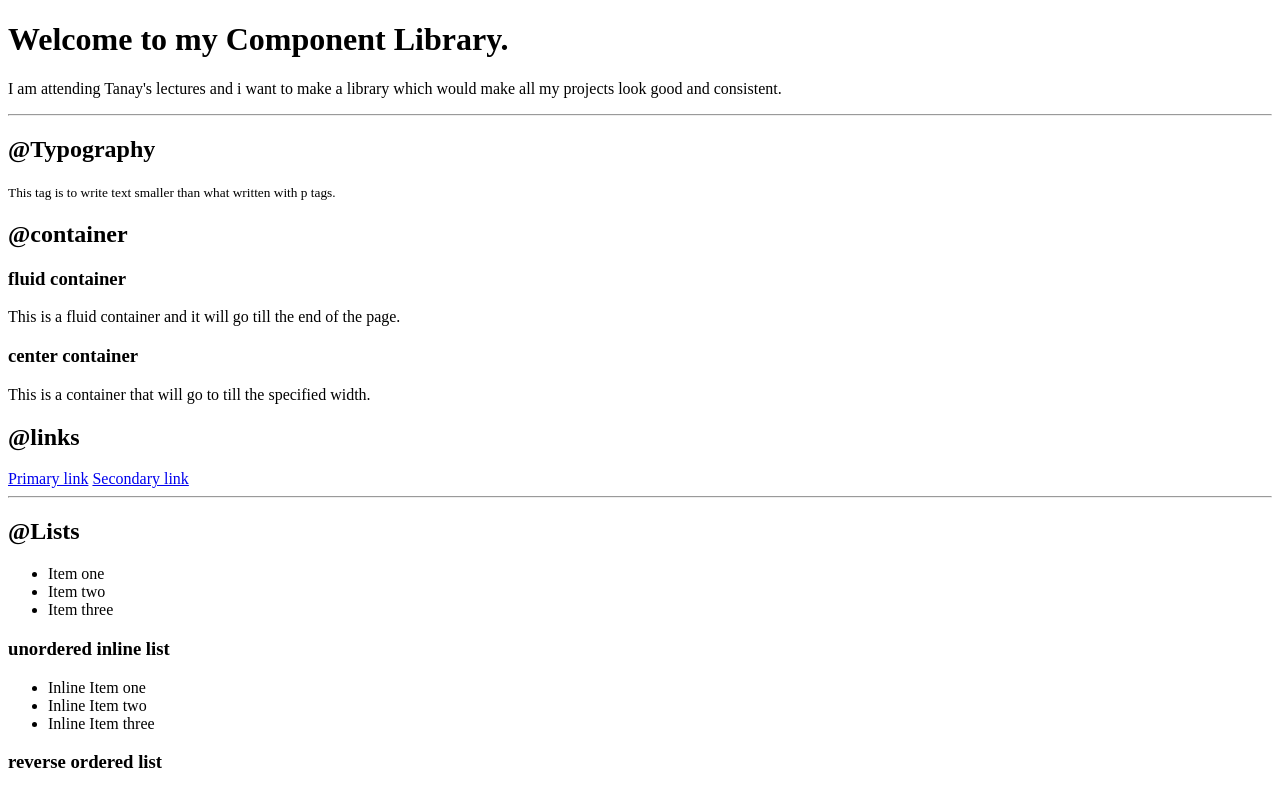
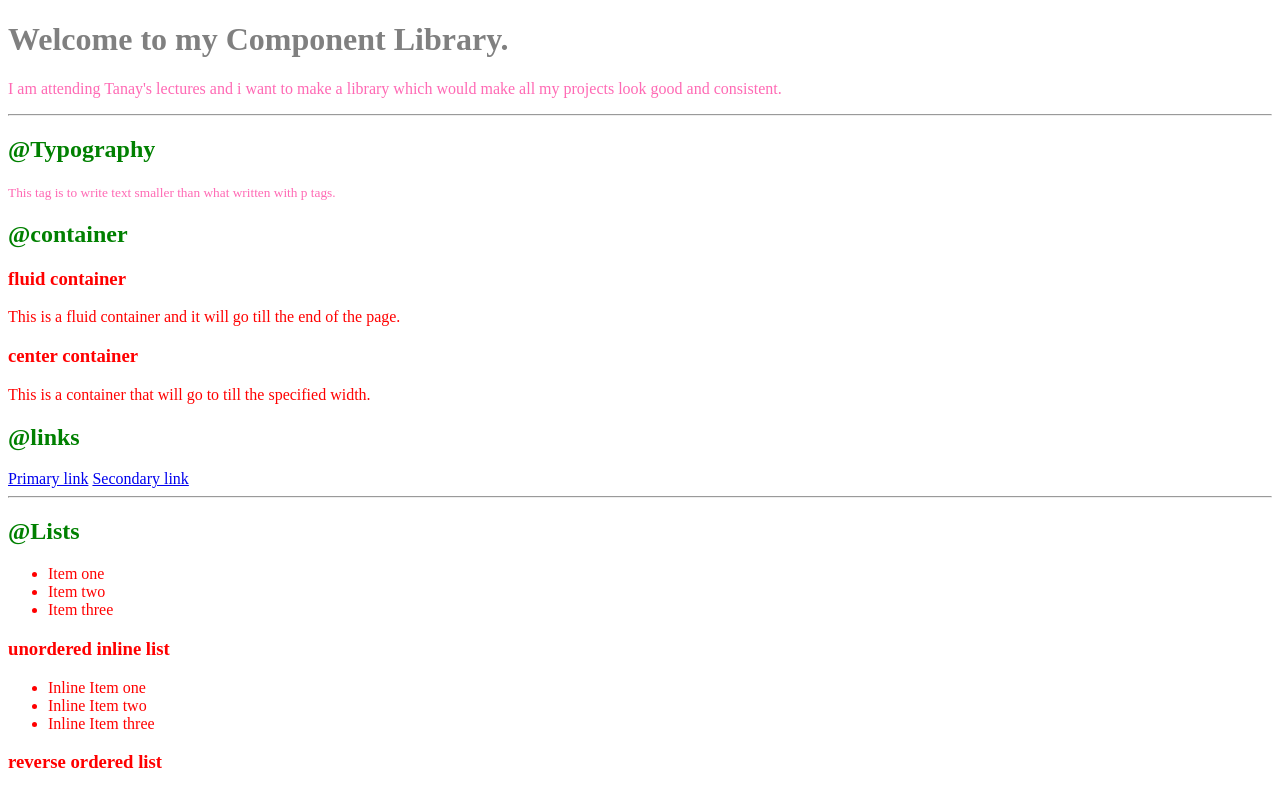
Before and after one commit to sabhinav4523/live-learning, a plain HTML site: page index.html in a window 1280 px wide. Shown: the top 789 px of the page. Drawn offline with Linux system fonts and the light colour scheme.

Commit message:
CSS import and selectors

```diff
--- a/index.html
+++ b/index.html
@@ -5,16 +5,25 @@
     <meta http-equiv="X-UA-Compatible" content="IE=edge">
     <meta name="viewport" content="width=device-width, initial-scale=1.0">
     <title>Component Library</title>
+    <!-- one way of doing css.-->
+    <!--<style>
+        body{
+            color: red;
+        }
+    </style>
+-->
+<link href="styles.css" rel="stylesheet"/>
 </head>
 <body>
-    <h1>Welcome to my Component Library.</h1>
-    <p>I am attending Tanay's lectures and i want to make a library which would make all my projects
+
+    <h1 id="lib-header"> Welcome to my Component Library.</h1>
+    <p class="para">I am attending Tanay's lectures and i want to make a library which would make all my projects
          look good and consistent.</p>
 
     <hr> <!--thematic break tag-->
 
     <h2>@Typography</h2>
-    <small>This tag is to write text smaller than what written with p tags.</small>
+    <small class="para">This tag is to write text smaller than what written with p tags.</small>
 
     <h2>@container</h2>
     <h3>fluid container</h3>
--- /dev/null
+++ b/styles.css
@@ -0,0 +1,16 @@
+body{
+    color: red;
+}
+h1{
+    color: purple;
+}
+h2{
+    color: green;
+}
+#lib-header{
+    color: grey;
+
+}
+.para{
+    color: hotpink;
+}
```
